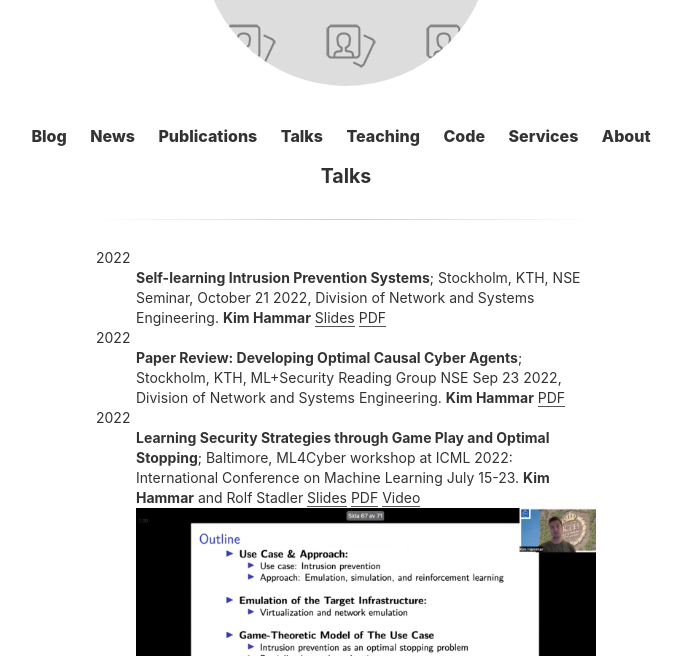
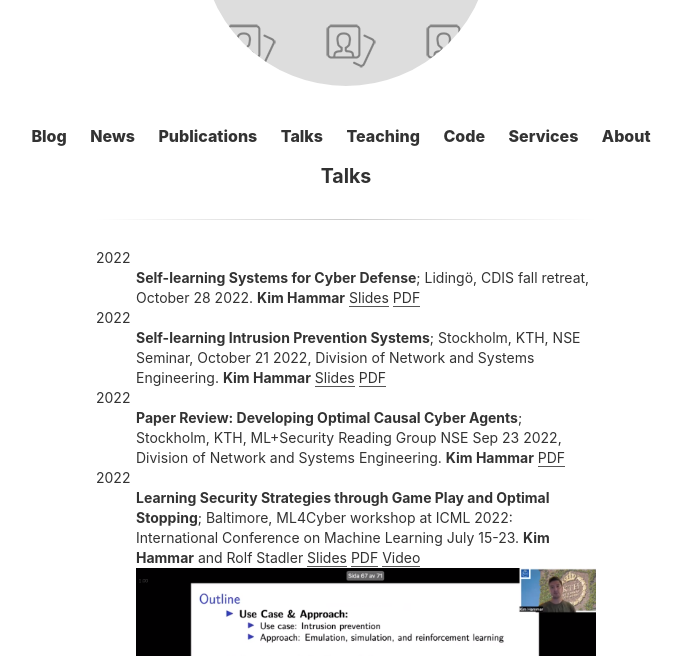
Before and after one commit to Limmen/Limmen.github.io, a Jekyll site: the page built from talks.md, in a window 1280 px wide and 900 px high, cut to the strip 244-900 px from the top of the window. Shown: the whole strip, without its empty margins (294-976 px from the left). Built offline with Jekyll 4.4.1, drawn with Linux system fonts in a browser that asks for light colours.

Commit message:
add slides

```diff
--- a/talks.md
+++ b/talks.md
@@ -2,6 +2,12 @@
 layout: page
 title: Talks
 ---
+
+2022
+:   **Self-learning Systems for Cyber Defense**; Lidingö, CDIS fall retreat, October 28 2022.
+    **Kim Hammar**
+	[Slides](https://www.slideshare.net/KimHammar/selflearning-systems-for-cyber-defense)
+	[PDF](/assets/slides/CDIS_fall_retreat_28_oct_22.pdf)
 
 2022
 :   **Self-learning Intrusion Prevention Systems**; Stockholm, KTH, NSE Seminar, October 21 2022, Division of Network and Systems Engineering.
```
Also changed, not shown: 1 other file.
